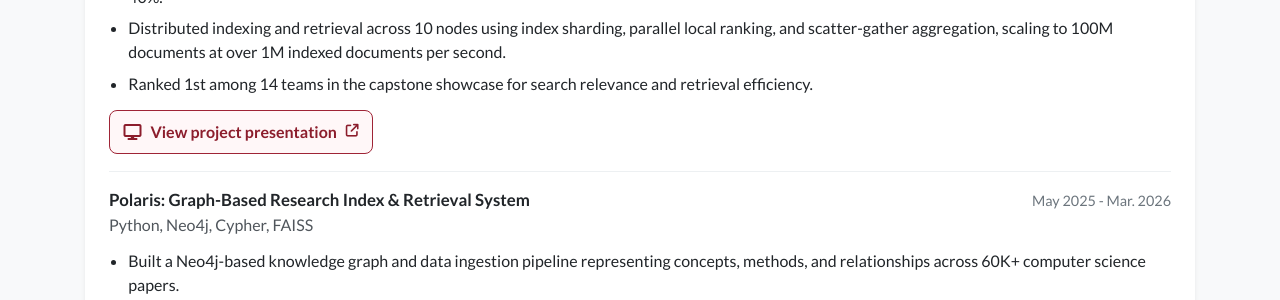
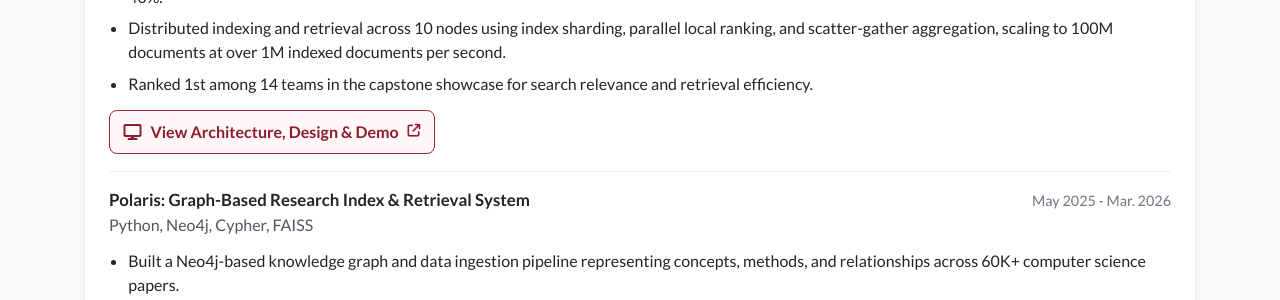
Before and after one commit to yiliazhuxyxy/yiliazhuxyxy.github.io, a Jekyll site: the page built from projects.html, in a window 1280 px wide and 1010 px high. Shown: the part 264-564 px from the top of the window. Built offline with Jekyll 4.4.1, drawn with Linux system fonts in a browser that asks for light colours; nearby versions of some CDN libraries; a style sheet for code colours, icons or effects is not loaded.

Commit message:
Restore search engine demo slides

```diff
--- a/_includes/widgets/project_list_card.html
+++ b/_includes/widgets/project_list_card.html
@@ -26,7 +26,7 @@
                         <div class="project-actions">
                             <a class="project-presentation-button" href="{{ item.presentation | relative_url }}" target="_blank" rel="noopener noreferrer">
                                 <i class="fas fa-display" aria-hidden="true"></i>
-                                View project presentation
+                                View Architecture, Design &amp; Demo
                                 <i class="fas fa-arrow-up-right-from-square project-button-arrow" aria-hidden="true"></i>
                             </a>
                         </div>
```
Also changed, not shown: 1 other file.
